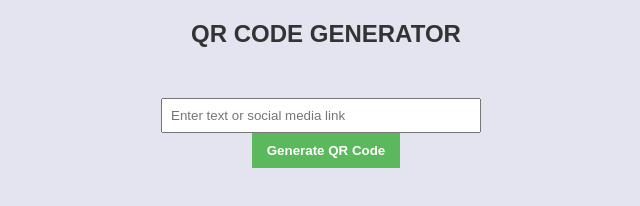
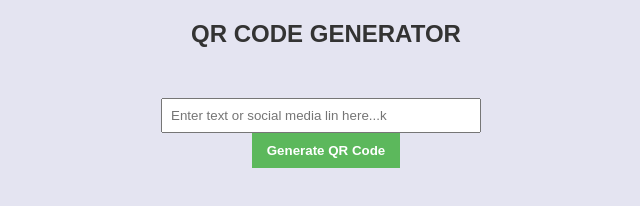
Before and after one commit to Johnedorhe/qrgenerator, a plain HTML site: page index.html in a window 1280 px wide. Shown: the full height of the page, 314-954 px from the left. Drawn offline with Linux system fonts and the light colour scheme.

Commit message:
placeholder added

```diff
--- a/index.html
+++ b/index.html
@@ -20,7 +20,7 @@
         <h2>QR CODE GENERATOR</h2>
     </header>
     <main>
-        <input type="text" id="input" placeholder="Enter text or social media link">
+        <input type="text" id="input" placeholder="Enter text or social media lin here...k">
         <button id="button" onclick="() => {generate}">Generate QR Code</button>
         <div id="qrcode"></div>
     </main>
```
